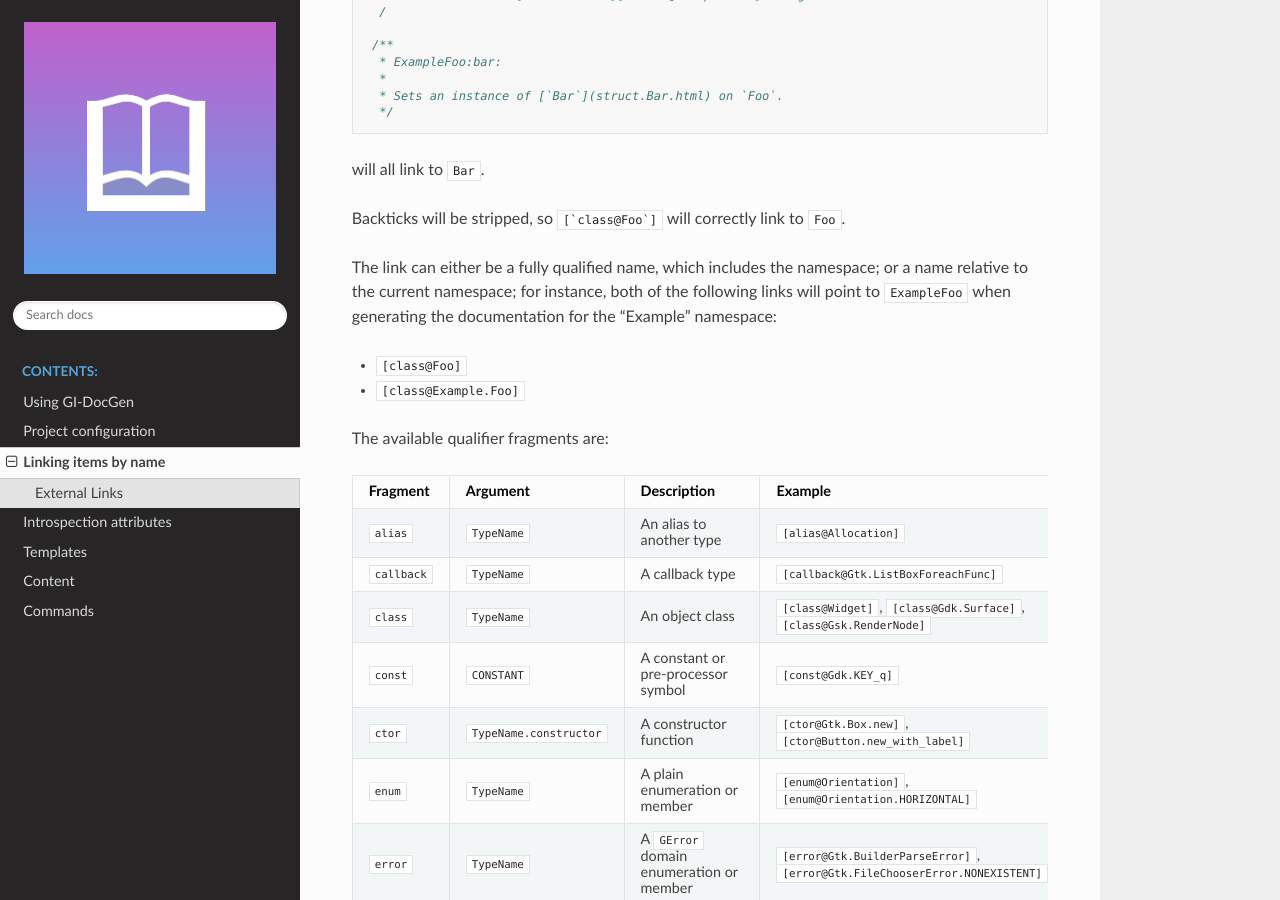
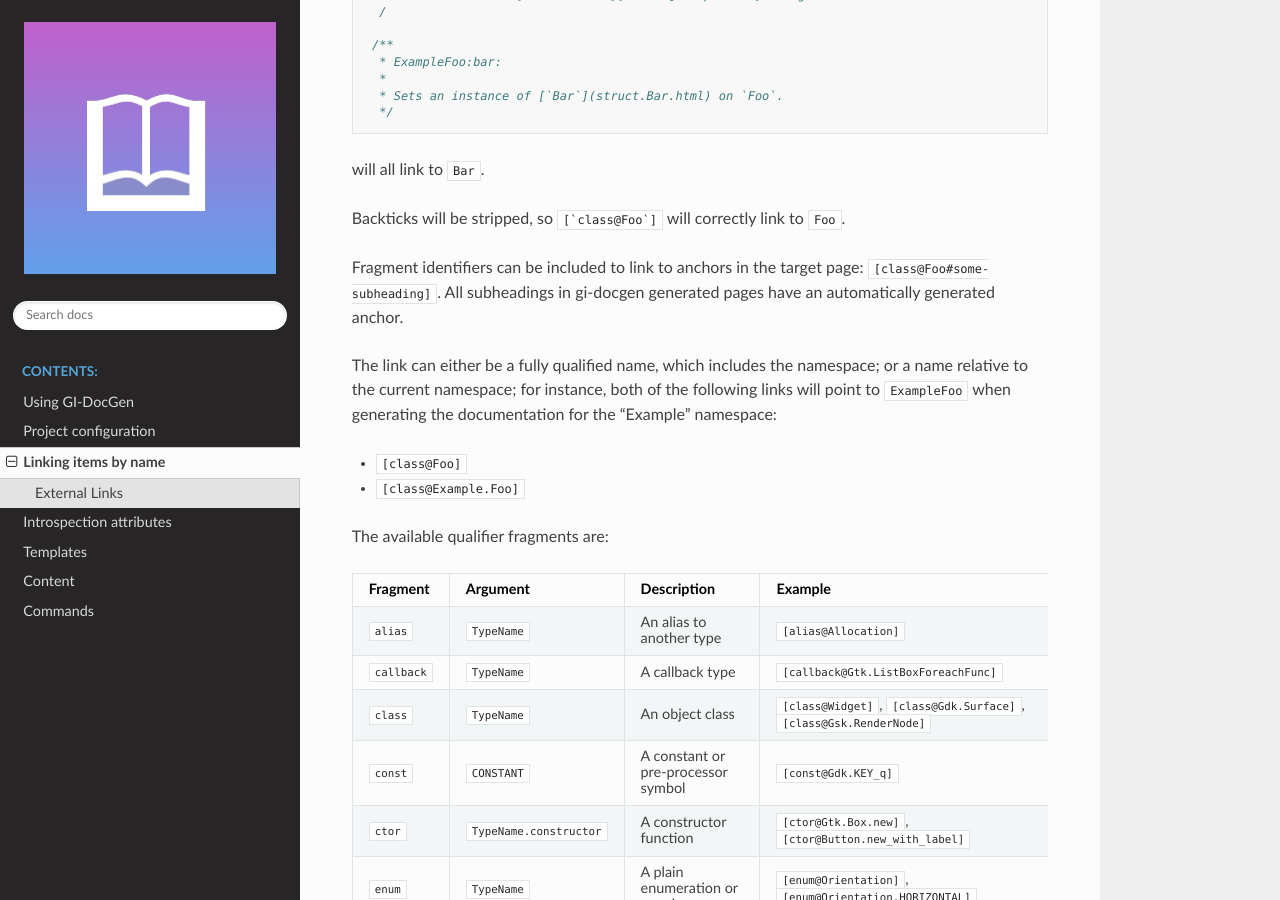
Before and after one commit to GNOME/gi-docgen, a Sphinx documentation site: the page built from docs/linking.rst, in a window 1280 px wide and 900 px high, scrolled down 535 px. Built offline with Sphinx 7.4.7 and the Read the Docs theme 2.0.0, drawn with Linux system fonts in a browser that asks for light colours; pages that are not in the unit, such as notebooks, are missing from menus.

Commit message:
docs: Mention syntax for fragment identifier links to anchors
This is a follow-up to commit 558d7e3d3f25687844473284b49746ff78c658b4.

Signed-off-by: Philip Withnall <pwithnall@gnome.org>

Fixes: #198

```diff
--- a/docs/linking.rst
+++ b/docs/linking.rst
@@ -41,6 +41,10 @@ For instance:
 will all link to ``Bar``.
 
 Backticks will be stripped, so ``[`class@Foo`]`` will correctly link to ``Foo``.
+
+Fragment identifiers can be included to link to anchors in the target page:
+``[class@Foo#some-subheading]``. All subheadings in gi-docgen generated pages
+have an automatically generated anchor.
 
 The link can either be a fully qualified name, which includes the namespace; or
 a name relative to the current namespace; for instance, both of the following links
```
